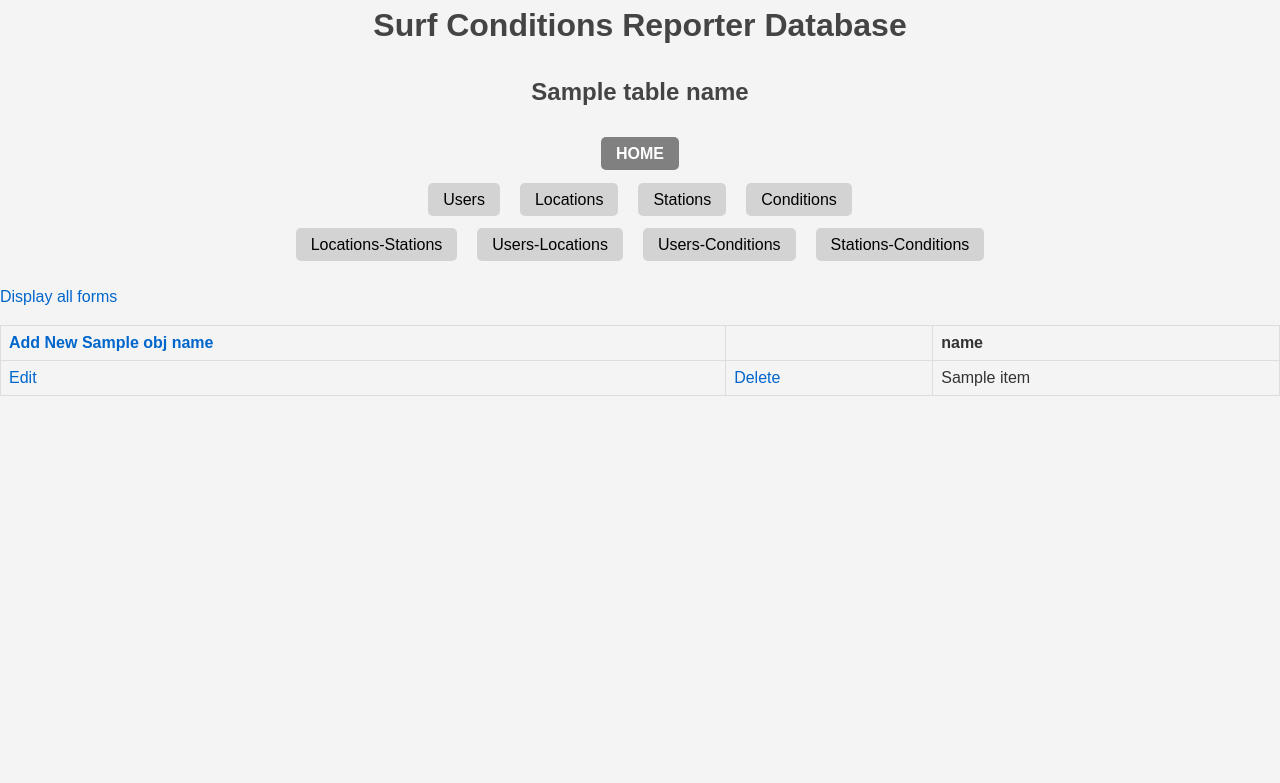
After one commit to tolzmank/g1, a Flask app: template conditions_reporter_html/templates/table.j2 in a window 1280 px wide. The commit adds this page. Shown: the top 783 px of the page. Run offline with Flask 3, Linux system fonts and the light colour scheme; the template is opened without the code that fills it: most values are stand-ins (such as "Sample title", 1, 10 or a date in 2020); some libraries are stand-ins or nearby versions.

Commit message:
moved html files to hold folder for now, working on j2 table templates, finished displaying table, deleting items, adding items functions.

```diff
--- a/conditions_reporter_html/app.py
+++ b/conditions_reporter_html/app.py
@@ -6,8 +6,6 @@ import os
 
 
 app = Flask(__name__)
-
-# RIGHT FILE???
 
 # database connection info
 app.config["MYSQL_HOST"] = "classmysql.engr.oregonstate.edu"
@@ -41,7 +39,22 @@ def show_users():
     cur = mysql.connection.cursor()
     cur.execute(query)
     users = cur.fetchall()
-    return render_template('users.j2', users=users)
+    return render_template('table.j2',
+                            data = users,
+                            table_name = 'Users',
+                            obj_name = 'user',
+                            Obj_Name = 'User',
+                            id = 'user_id',
+                            main_name = 'username',
+                            add_req = {
+                               'Username': 'username',
+                               'Email': 'email'
+                               },
+                            update_req = {
+                               'Username': 'username',
+                               'Email': 'email'
+                               }
+                           )
 
 
 @app.route('/add_user', methods=['POST'])
@@ -65,7 +78,13 @@ def update_user(user_id):
         cur = mysql.connection.cursor()
         cur.execute(query)
         user = cur.fetchall()
-        return render_template("update_users.j2", user=user)
+        return render_template("table_update.j2",
+                                user = user,
+                                table_name = 'Users',
+                                obj_name = 'user',
+                                Obj_Name = 'User',
+                                id = 'user_id'
+                               )
 
 
     if request.method == "POST":
@@ -89,21 +108,12 @@ def update_user(user_id):
 @app.route('/delete_user/<int:user_id>', methods=['GET', 'POST'])
 def delete_user(user_id):
     if request.method == "GET":
-        query = "SELECT * FROM users WHERE user_id = %s" % (user_id)
+        query = "DELETE FROM users WHERE user_id = %s"
         cur = mysql.connection.cursor()
-        cur.execute(query)
-        user = cur.fetchall()
-        return render_template("delete_user.j2", user=user)
+        cur.execute(query, (user_id,))
+        mysql.connection.commit()
 
-    if request.method == "POST":
-        if request.form.get("Delete_User"):
-
-            query = "DELETE FROM users WHERE user_id = %s"
-            cur = mysql.connection.cursor()
-            cur.execute(query, (user_id,))
-            mysql.connection.commit()
-
-            return redirect("/users")
+        return redirect("/users")
 
 
 
--- a/conditions_reporter_html/static/style.css
+++ b/conditions_reporter_html/static/style.css
@@ -164,3 +142,47 @@ footer {
         margin: 5px 0;
     }
 }
+
+
+
+
+/* NAV BAR */
+  .navbar {
+    display: flex;
+    flex-direction: column;
+    align-items: center;
+    margin-top: 20px;
+    font-family: Arial, sans-serif;
+  }
+
+  .navbar ul {
+    list-style: none;
+    padding: 0;
+    margin: 10px 0;
+    display: flex;
+    gap: 20px;
+  }
+
+  .navbar ul li {
+    display: inline;
+  }
+
+  .navbar a {
+    text-decoration: none;
+    padding: 8px 15px;
+    color: black;
+    background-color: lightgray;
+    border-radius: 5px;
+    transition: background-color 0.3s, color 0.3s;
+  }
+
+  .navbar a:hover {
+    background-color: darkgray;
+    color: white;
+  }
+
+  .navbar a.active {
+    background-color: gray;
+    color: white;
+    font-weight: bold;
+  }
--- /dev/null
+++ b/conditions_reporter_html/templates/table.j2
@@ -0,0 +1,144 @@
+<html>
+<head>
+<title>Surf Conditions Reporter - {{table_name}}</title>
+<link rel="icon" href="../static/icons/wave_icon.svg" type="image/x-icon">
+<link href="../static/style.css" rel="stylesheet" type="text/css" />
+</head>
+<body onload="browseEntries()">
+
+<!-- PAGE TITLE / TABLE NAME -->
+  <h1>Surf Conditions Reporter Database</h1>
+  <h2>{{table_name}}</h2>
+
+
+<!-- NAV BAR -->
+  <div class="navbar">
+    <ul>
+      <li><a href="index.html" class="active">HOME</a></li>
+    </ul>
+    <ul>
+      <li><a href="/users">Users</a></li>
+      <li><a href="/locations">Locations</a></li>
+      <li><a href="/stations">Stations</a></li>
+      <li><a href="/conditions">Conditions</a></li>
+    </ul>
+    <ul>
+      <li><a href="/locations_stations">Locations-Stations</a></li>
+      <li><a href="/users_locations">Users-Locations</a></li>
+      <li><a href="/users_conditions">Users-Conditions</a></li>
+      <li><a href="/stations_conditions">Stations-Conditions</a></li>
+    </ul>
+  </div>
+
+<!-- DISPLAY TABLE -->
+<div id="browse">
+<p><a href="#" onClick="showAll()">Display all forms</a> </p>
+<table border="1" cellpadding="5">
+
+<!-- TABLE HEADER -->
+  {% if data %}
+  <thead>
+      <tr>
+        <th><a href="#" onClick="newEntry()">Add New {{Obj_Name}}</a></th>
+        <th></th>
+        {% for key in data[0].keys() %}
+          <th scope="col" data-field="{{ key }}" data-filter-control="input">{{ key }}</th>
+        {% endfor %}
+      </tr>
+  </thead>
+
+
+<!-- TABLE VALUES -->
+    <tbody>
+      {% for item in data %}
+        <tr>
+          <td><a href="update_{{obj_name}}/{{ item[id] }}">Edit</a></td>
+          <td><a href="#" onclick="return deleteEntry('{{ item[id] }}', '{{ item[main_name] }}')">Delete</a></td>
+          {% for key in item.keys() %}
+            <td align="right">{{ item[key] }}</td>
+          {% endfor %}
+        </tr>
+      {% endfor %}
+    </tbody>
+    {% endif %}
+
+</table>
+<p>&nbsp;</p>
+</div>
+
+
+<!-- ADD NEW VALUE FORM -->
+<div id="insert">
+  <!-- form to INSERT new data into users-->
+  <form id="insert{{Obj_Name}}" action="/add_{{obj_name}}" method="POST">
+    <legend><strong>Add {{Obj_Name}}</strong></legend>
+
+    {% for key, value in add_req.items() %}
+      <fieldset>
+        <label for="{{value}}">{{key}}:</label>
+        <input type="text" class="form-control" id="{{value}}" name="{{value}}" placeholder="" required>
+      </fieldset>
+    {% endfor %}
+
+    <!-- CREATE/CANCEL BUTTONS -->
+    <input type="submit" value="Add {{Obj_Name}}" name="Add_{{Obj_Name}}" class="btn btn-primary" style="margin:.5rem;">
+    <input class="btn" type="button" value="Cancel" onClick="browseEntries()">
+      </form>
+</div>
+
+
+
+
+<script language="JavaScript">
+  function showform(dowhat) {
+    /*
+    * four DIVS: browse, insert, update, delete
+    * this function sets one visible the others not
+    */
+    if (dowhat == 'insert'){
+      document.getElementById('browse').style.display = 'none';
+      document.getElementById('insert').style.display = 'block';
+      document.getElementById('update').style.display = 'none';
+      document.getElementById('delete').style.display = 'none';
+    }
+    else if (dowhat == 'update'){
+      document.getElementById('browse').style.display = 'none';
+      document.getElementById('insert').style.display = 'none';
+      document.getElementById('update').style.display = 'block';
+      document.getElementById('delete').style.display = 'none';
+    }
+    else if (dowhat == 'delete'){
+      document.getElementById('browse').style.display = 'none';
+      document.getElementById('insert').style.display = 'none';
+      document.getElementById('update').style.display = 'none';
+      document.getElementById('delete').style.display = 'block';
+    }
+    else if (dowhat == 'all'){
+      document.getElementById('browse').style.display = 'block';
+      document.getElementById('insert').style.display = 'block';
+      document.getElementById('update').style.display = 'block';
+      document.getElementById('delete').style.display = 'block';
+    }
+    else { //by default display browse
+      document.getElementById('browse').style.display = 'block';
+      document.getElementById('insert').style.display = 'none';
+      document.getElementById('update').style.display = 'none';
+      document.getElementById('delete').style.display = 'none';
+    }
+  }
+  function newEntry() { showform('insert'); }
+  function updateEntry(pid) { showform('update'); }
+
+  function deleteEntry(itemId, itemName) {
+    if (confirm(`Are you sure you want to delete: ${itemName}?`)) {
+      window.location.href = `/delete_{{obj_name}}/${itemId}`;
+    }
+  }
+
+  function browseEntries() { showform ('browse'); }
+  function showAll() { showform ('all'); }
+
+
+</script>
+</body>
+</html>
```
Also changed, not shown: other parts of conditions_reporter_html/static/style.css (+10 -32 lines), conditions_reporter_html/hold/users.j2 (added, +133 -0 lines), conditions_reporter_html/templates/table_delete.j2 (added, +41 -0 lines), conditions_reporter_html/templates/table_orig.j2 (renamed from conditions_reporter_html/templates/users.j2, +13 -28 lines), conditions_reporter_html/templates/table_update.j2 (added, +57 -0 lines), conditions_reporter_html/hold/conditions.j2 (renamed from conditions_reporter_html/templates/conditions.j2), conditions_reporter_html/hold/delete_condition.j2 (renamed from conditions_reporter_html/templates/delete_condition.j2), conditions_reporter_html/hold/delete_location.j2 (renamed from conditions_reporter_html/templates/delete_location.j2), conditions_reporter_html/hold/delete_station.j2 (renamed from conditions_reporter_html/templates/delete_station.j2), conditions_reporter_html/hold/delete_user.j2 (renamed from conditions_reporter_html/templates/delete_user.j2), conditions_reporter_html/hold/locations.j2 (renamed from conditions_reporter_html/templates/locations.j2), conditions_reporter_html/hold/stations.j2 (renamed from conditions_reporter_html/templates/stations.j2), conditions_reporter_html/hold/update_condition.j2 (renamed from conditions_reporter_html/templates/update_condition.j2), conditions_reporter_html/hold/update_locations.j2 (renamed from conditions_reporter_html/templates/update_locations.j2), 3 more files.
